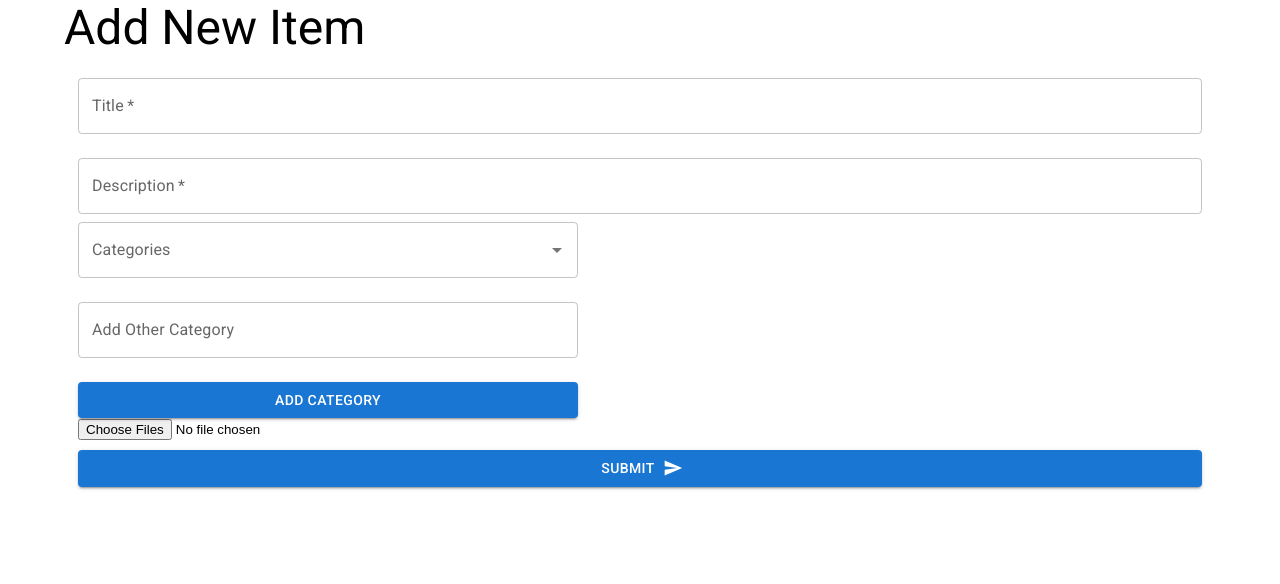
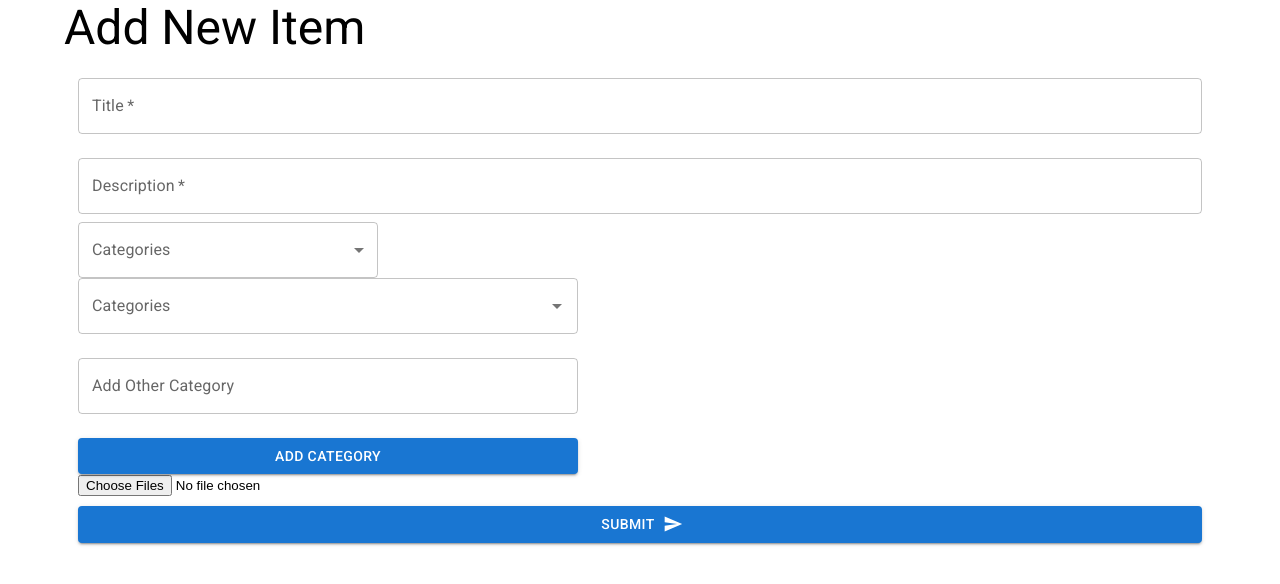
Before and after one commit to boro-mta/boro-fe, a React (Create React App) app: page /addItem in a window 1280 px wide. Shown: the top 584 px of the page. Built offline with nearby package versions, Linux system fonts and the light colour scheme.

Commit message:
added different component for choosing categories

```diff
--- a/src/routes/addItemPage.tsx
+++ b/src/routes/addItemPage.tsx
@@ -17,6 +17,15 @@ import { useNavigate } from "react-router";
 import Autocomplete from '@mui/material/Autocomplete';
 import Stack from '@mui/material/Stack';
 import { options } from "../mocks/items";
+import { Theme, useTheme } from '@mui/material/styles';
+import Box from '@mui/material/Box';
+import OutlinedInput from '@mui/material/OutlinedInput';
+import InputLabel from '@mui/material/InputLabel';
+import MenuItem from '@mui/material/MenuItem';
+import FormControl from '@mui/material/FormControl';
+import Select, { SelectChangeEvent } from '@mui/material/Select';
+import Chip from '@mui/material/Chip';
+import { text } from "stream/consumers";
 
 type Props = {};
 
@@ -24,6 +33,40 @@ interface FormValues {
   title: string;
   description: string;
 }
+
+const ITEM_HEIGHT = 48;
+const ITEM_PADDING_TOP = 8;
+const MenuProps = {
+  PaperProps: {
+    style: {
+      maxHeight: ITEM_HEIGHT * 4.5 + ITEM_PADDING_TOP,
+      width: 250,
+    },
+  },
+};
+
+const names = [
+  'Oliver Hansen',
+  'Van Henry',
+  'April Tucker',
+  'Ralph Hubbard',
+  'Omar Alexander',
+  'Carlos Abbott',
+  'Miriam Wagner',
+  'Bradley Wilkerson',
+  'Virginia Andrews',
+  'Kelly Snyder',
+];
+
+function getStyles(name: string, selectedCategories: readonly string[], theme: Theme) {
+  return {
+    fontWeight:
+      selectedCategories.indexOf(name) === -1
+        ? theme.typography.fontWeightRegular
+        : theme.typography.fontWeightMedium,
+  };
+}
+
 
 const validationSchema = yup.object({
   title: yup
@@ -37,12 +80,17 @@ const validationSchema = yup.object({
 });
 
 const addItemPage = (props: Props) => {
+  const theme = useTheme();
+  const [personName, setPersonName] = React.useState<string[]>([]);
+
+
   const [images, setImages] = useState<string[]>();
   const [open, setOpen] = useState<boolean>(false);
   const [isAddSuccess, setIsAddSuccess] = useState<boolean>(false);
   const [newCategory, setNewCategory] = useState<any>('');
 
-  const [categoryArr, setCategoryArr] = React.useState<any>(options);
+  const [categoryArr, setCategoryArr] = React.useState<any[]>(options);
+  const [selectedCategories, setSelectedCategories] = React.useState<any>([]);
 
   const navigate = useNavigate();
 
@@ -110,6 +158,16 @@ const addItemPage = (props: Props) => {
       setIsAddSuccess(false);
       console.log(e);
     }
+  };
+
+  const handleChange = (event: SelectChangeEvent<typeof personName>) => {
+    const {
+      target: { value },
+    } = event;
+    setSelectedCategories(
+      // On autofill we get a stringified value.
+      typeof value === 'string' ? value.split(',') : value,
+    );
   };
 
   const handleNewCategory = (event: any): void => {
@@ -186,6 +244,52 @@ const addItemPage = (props: Props) => {
             helperText={formik.touched.description && formik.errors.description}
           />
 
+
+
+          {/* categories - chip */}
+          <div>
+            <FormControl sx={{ m: 0, width: 300 }}>
+              <InputLabel id="demo-multiple-chip-label">Categories</InputLabel>
+              <Select
+                labelId="demo-multiple-chip-label"
+                id="demo-multiple-chip"
+                multiple
+                // value={
+                //   categoryArr.map((val) => {
+                //     { return val.text }
+                //   })
+                // }
+                value={selectedCategories}
+                onChange={handleChange}
+                input={<OutlinedInput
+                  id="select-multiple-chip"
+                  label="Categories"
+                />}
+                renderValue={(selected) => (
+                  <Box sx={{ display: 'flex', flexWrap: 'wrap', gap: 0.5 }}>
+                    {selected.map((value) => (
+                      <Chip key={value} label={value} />
+                    ))}
+                  </Box>
+                )}
+                MenuProps={MenuProps}
+              >
+                {options.map((name) =>
+
+                  <MenuItem
+                    key={name.text}
+                    value={name.text}
+                    style={getStyles(name.text, selectedCategories, theme)}
+                  >
+                    {name.text}
+                  </MenuItem>
+
+                )}
+              </Select>
+            </FormControl>
+          </div>
+
+          {/* categories - Autocomplete */}
           <Stack spacing={3} sx={{ width: 500 }}>
             <Autocomplete
               multiple
```
